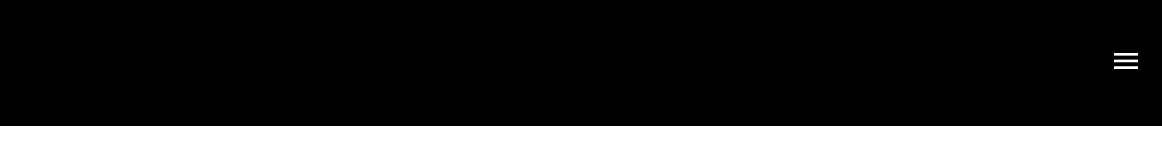
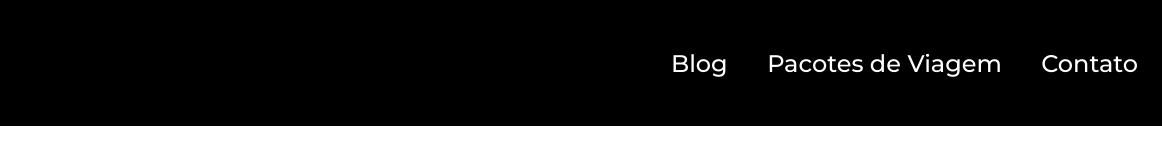
Before and after one commit to dehzanatta03/jornada-viagens, a plain HTML site: page index.html in a window 1280 px wide. Shown: the full height of the page, 118-1280 px from the left. Drawn offline with Linux system fonts and the light colour scheme.

Commit message:
Adiciona estilos para tablets

```diff
--- a/css/header.css
+++ b/css/header.css
@@ -48,4 +48,32 @@
 .list-links li a{
     color: var(--text-secondary-color);
     text-decoration: none;
+    font-weight: var(--menu-weight);
+    font-size: 24px;
 }
+
+@media screen and (min-width: 768px){
+    .navigation-menu{
+        margin-top: 0;
+        width: 467px;
+    }
+
+    .navigation-menu label{
+        display: none;
+    }
+
+    .navigation-menu nav {
+        display: block;
+    }
+
+    .navigation-menu nav ul{
+        display: flex;
+        justify-content: space-between;
+        align-items: center;
+        padding: 0;
+    }
+
+    .navigation-menu li{
+        margin: 0;
+    }
+}
```
